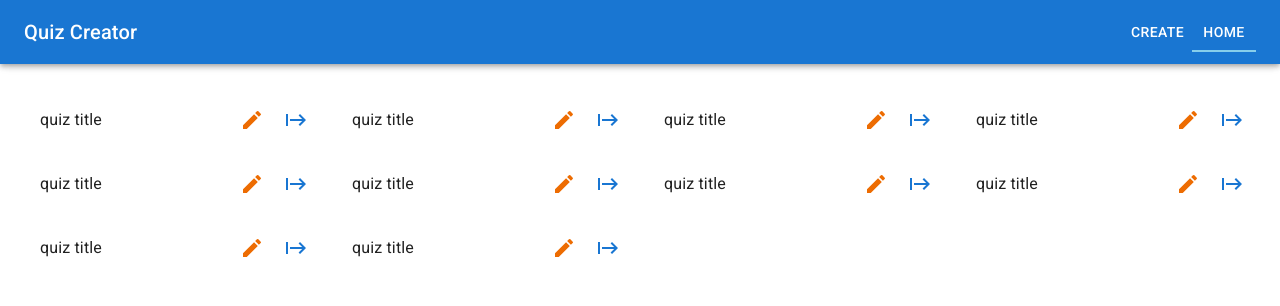
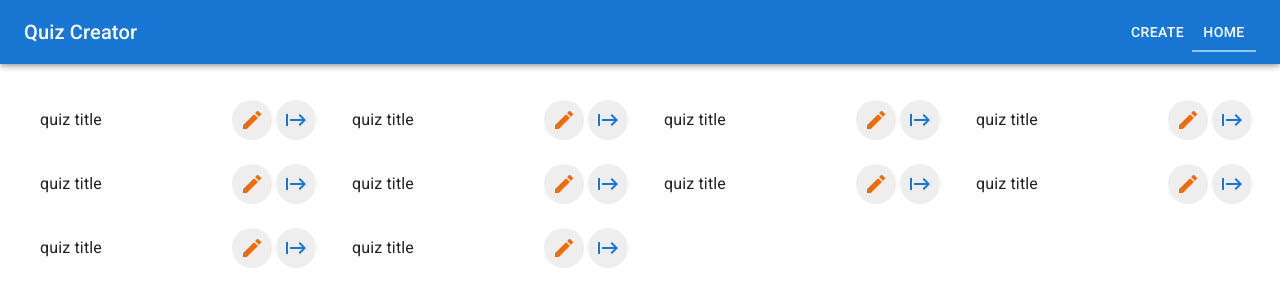
Before and after one commit to mazenadel19/quiz-creator, a React (Create React App) app: page / in a window 1280 px wide. Shown: the top 306 px of the page. Built offline with nearby package versions, Linux system fonts and the light colour scheme.

Commit message:
Update ReadMe

```diff
--- a/src/components/Quiz/index.tsx
+++ b/src/components/Quiz/index.tsx
@@ -20,9 +20,11 @@ const Quiz = ({ quiz }: IQuiz) => (
         <Grid item>
           <IconButton
             edge='end'
-            aria-label='delete'
+            aria-label='edit'
+            title='edit'
             component={Link}
             to={`edit/${quiz.id}`}
+            sx={{ backgroundColor: "#eee" }}
           >
             <EditIcon color='warning' />
           </IconButton>
@@ -30,9 +32,11 @@ const Quiz = ({ quiz }: IQuiz) => (
         <Grid item>
           <IconButton
             edge='end'
-            aria-label='delete'
+            aria-label='play'
             component={Link}
+            title='play'
             to={`play/${quiz.id}`}
+            sx={{ backgroundColor: "#eee" }}
           >
             <StartIcon color='primary' />
           </IconButton>
```
Also changed, not shown: 1 other file (tests, documents, lock files or other folders).
